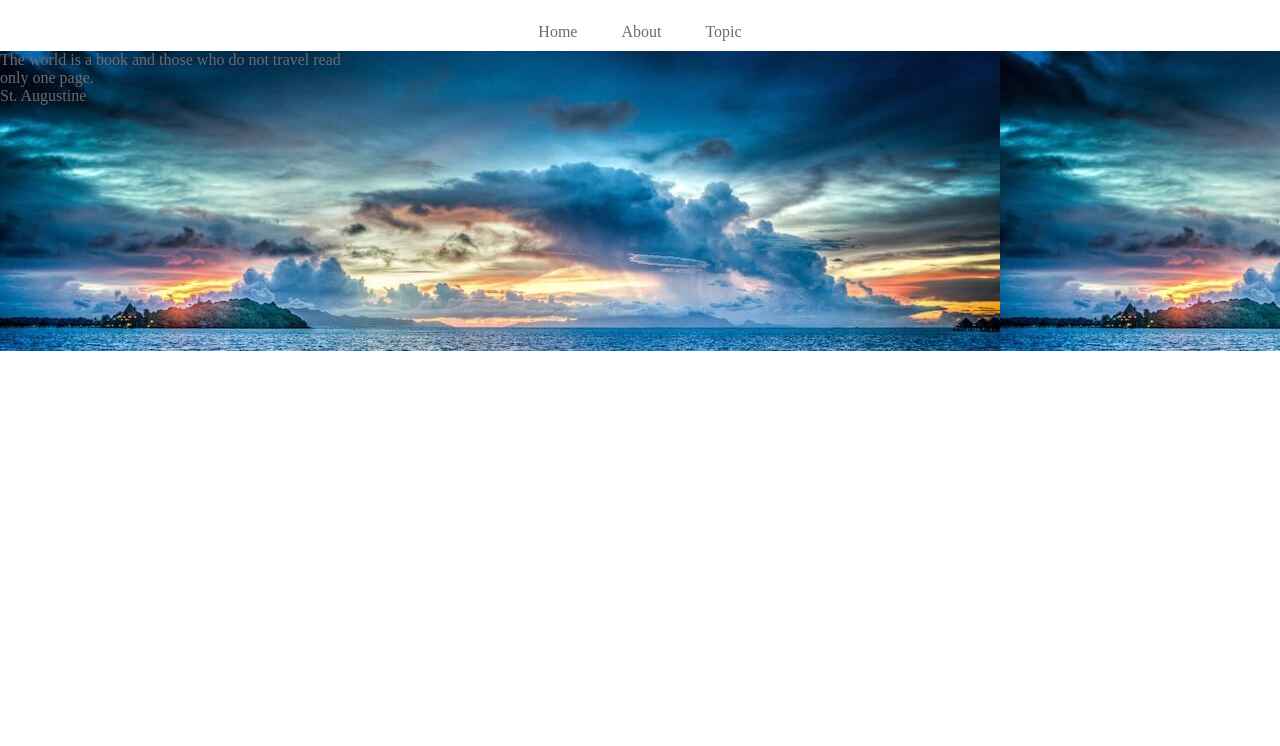
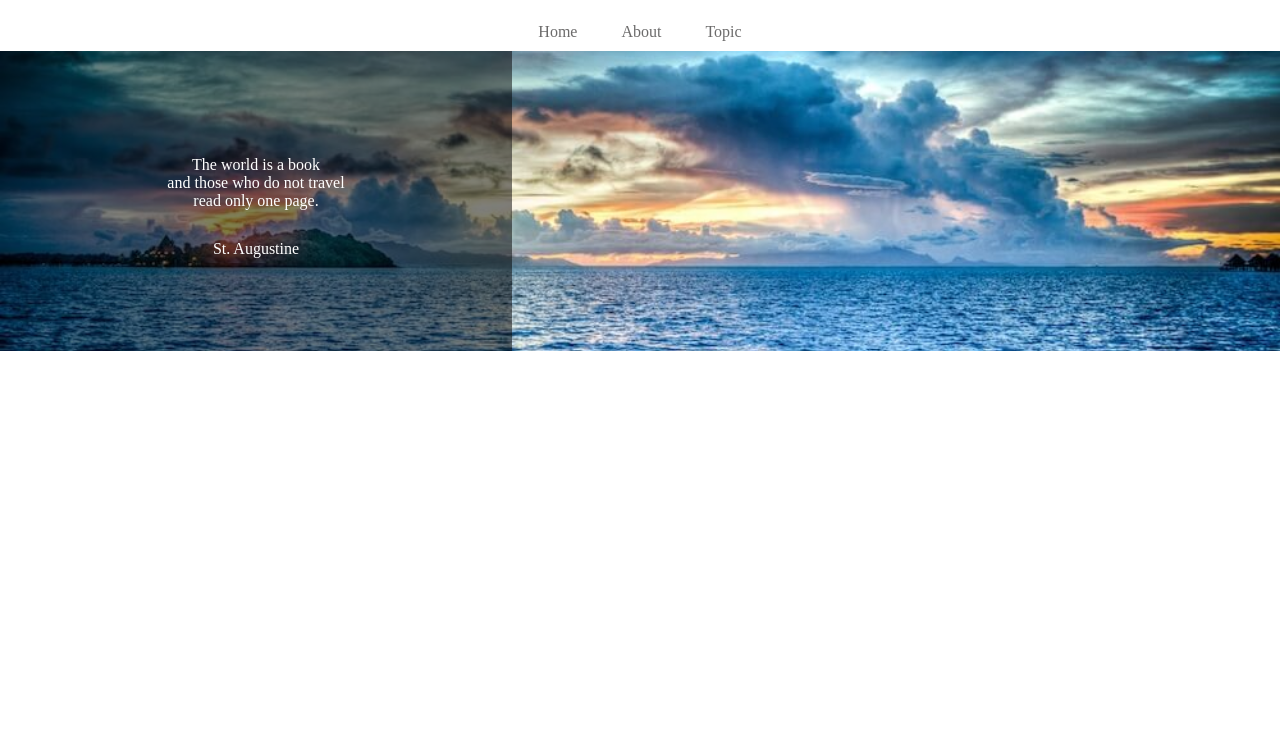
Before and after one commit to daiku965/caravan_html, a plain HTML site: page index.html in a window 1280 px wide. Shown: the part 54-800 px from the top of the page. Drawn offline with Linux system fonts and the light colour scheme.

Commit message:
[Finish] 1-6

```diff
--- a/index.html
+++ b/index.html
@@ -28,7 +28,9 @@
     <div class="main-visual">
       <div class="main-visual-content">
         <p class="main-visual-text">
-          The world is a book and those who do not travel read only one page.
+          The world is a book<br />
+          and those who do not travel<br />
+          read only one page.
         </p>
         <p class="main-visual-name">
           St. Augustine
@@ -42,7 +44,7 @@
     </div>
 
     <footer>
-      <p class="footer-text">©️ All rights reserved by Infratop.inc.</p>
+      <p class="footer-text">©️ All rights reserved by Infratop.Inc.</p>
     </footer>
   </body>
 </html>
--- a/style.css
+++ b/style.css
@@ -36,11 +36,25 @@ header .heading {
   width: 100%;
   height: 300px;
   background-image: url(img/mv.jpg);
+  background-size: cover;
+  background-position: center;
 }
 
 .main-visual-content {
-  width: 350px;
+  width: 40%;
   height: 300px;
+  background-color: rgba(0, 0, 0, 0.5);
+  text-align: center;
+  padding-top: 105px;
+}
+
+.main-visual-text {
+  color: #fff;
+}
+
+.main-visual-name {
+  margin-top: 30px;
+  color: #fff;
 }
 
 .main {
```
